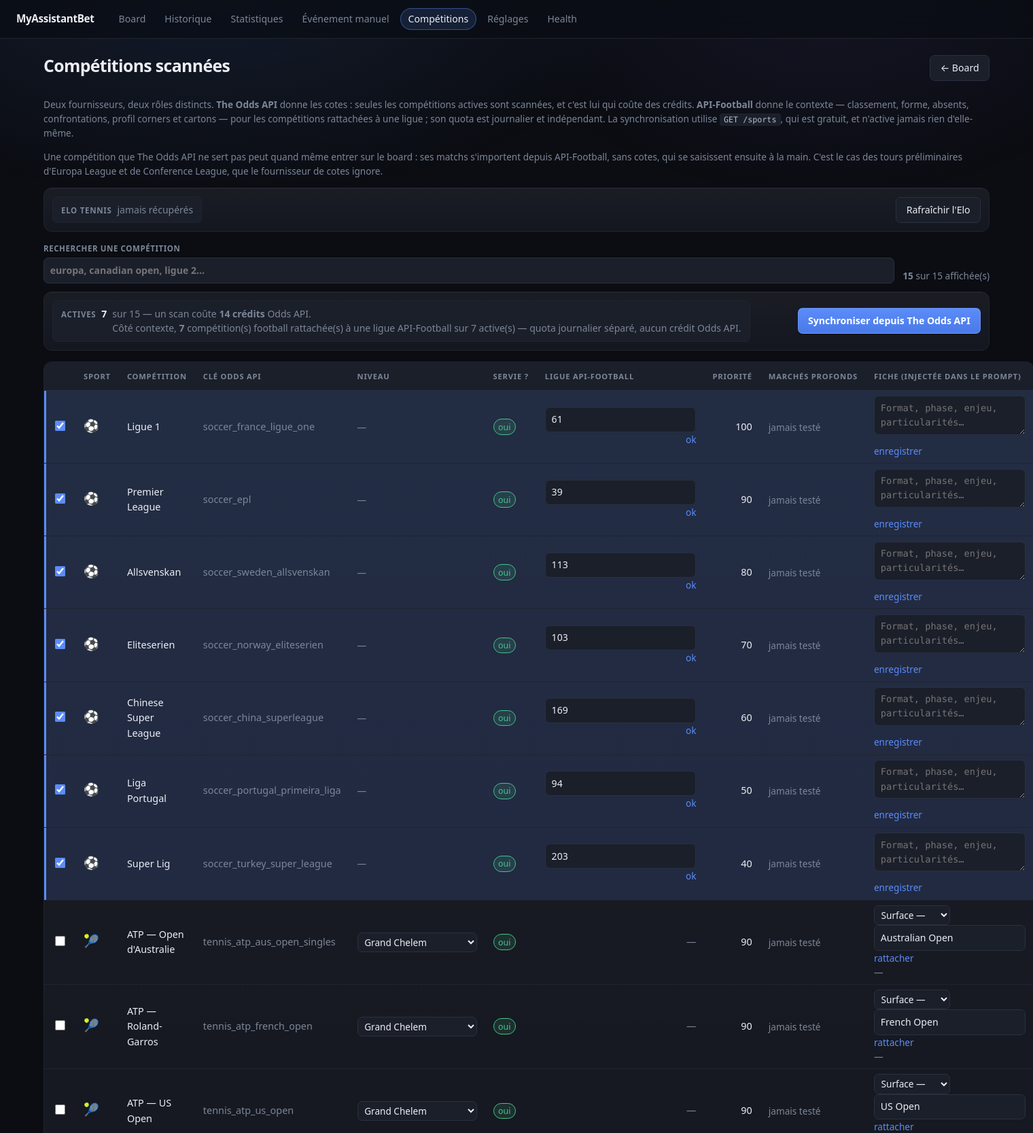
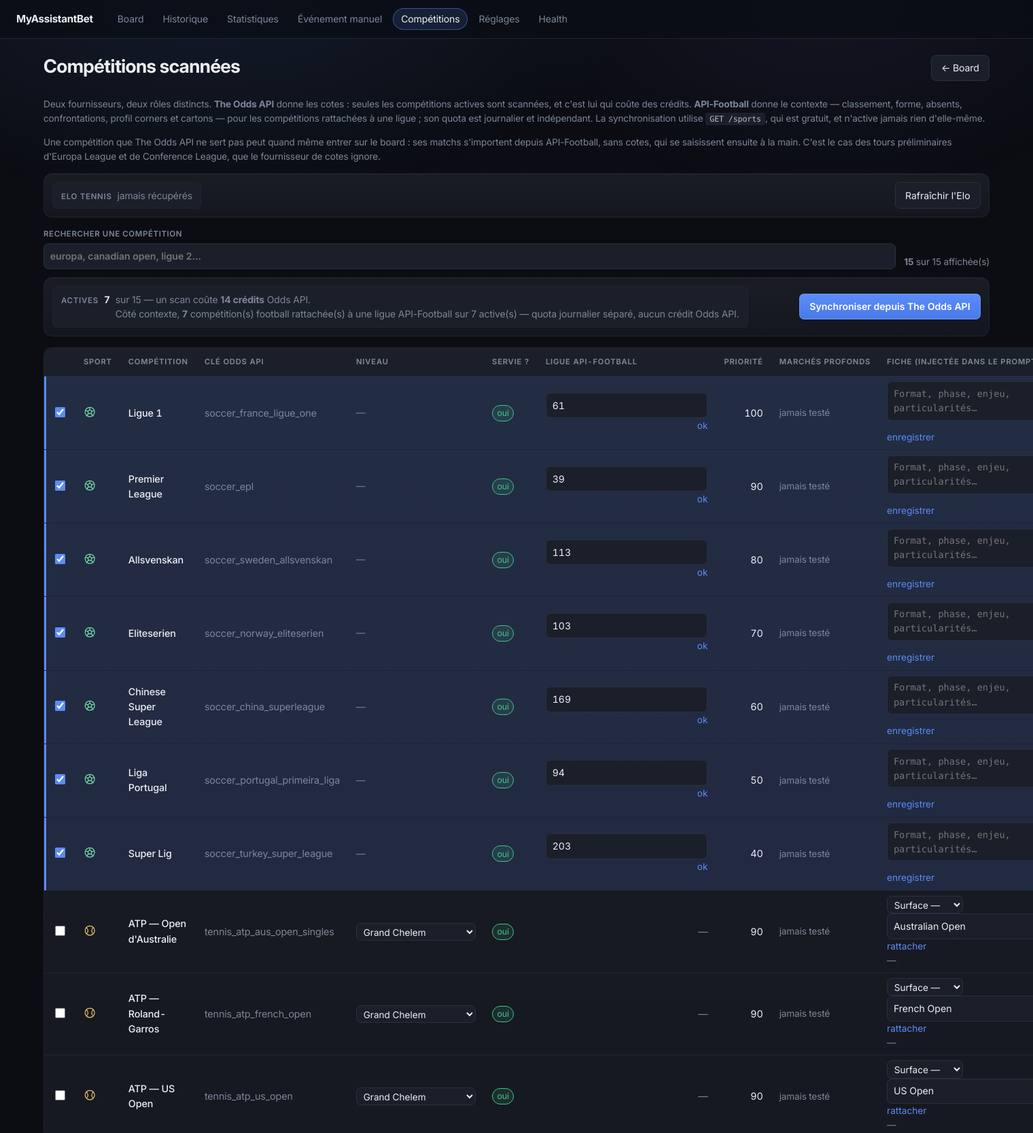
Before and after one commit to tclrcc/myAssistantBet, a FastAPI app: page /competitions in a window 1520 px wide; the page is wider, and only the part inside the window is pictured. Shown: the top 1667 px of that part at 68% size. Run offline with FastAPI, Linux system fonts and the light colour scheme; data comes from the database, SQL or seed files in the repository; data that the repository does not hold is empty; parts of the project's set-up code (start-up, migrations or seed data) failed here and were passed over; some libraries are stand-ins or nearby versions.

Commit message:
Une vraie typographie, des pictogrammes vectoriels, des cartes qui se remplissent
SPEC.md section 9.4 interdit les frameworks front : l'esthetique se travaille
donc en CSS vanilla, et l'essentiel du chemin s'y fait quand meme.

Inter est vendorisee comme htmx — un fichier variable de 344 Ko, licence SIL
OFL, aucun CDN. Elle remplace la pile systeme, qui etait ce qui datait le plus.
Avec elle vient une echelle de six tailles : les titres de section vivaient a
0.95, 1 et 1.05rem, trois valeurs pour un seul niveau, donc aucune hierarchie.

Les pictogrammes de sport deviennent des SVG. Un emoji est rendu par la police
de l'appareil, absent de certaines — la colonne se vidait alors sans rien dire
— et il ne prend jamais la couleur de sa pastille. Ceux des paliers restent :
l'import des picks doit pouvoir les reconnaitre.

Les cartes de statistiques coulent en colonnes au lieu d'une grille, ou la plus
courte de deux laissait un vide jusqu'a la rangee suivante.

```diff
--- a/src/myassistantbet/services/board.py
+++ b/src/myassistantbet/services/board.py
@@ -17,7 +17,7 @@ from ..providers.base import last_known_quota
 from ..providers.oddsapi import PROVIDER as ODDSAPI_PROVIDER
 from . import tennis_round, tournament_day
 from .competitions import category_label, category_rank
-from .labels import affiche, sort_key, sport_emoji
+from .labels import affiche, sort_key
 from .mapping_ui import pending_count
 from .scan import scan_window
 from .session import has_started
@@ -70,10 +70,6 @@ class BoardRow:
     @property
     def affiche(self) -> str:
         return affiche(self.home, self.away)
-
-    @property
-    def sport_emoji(self) -> str:
-        return sport_emoji(self.sport_key)
 
     @property
     def has_odds(self) -> bool:
@@ -395,7 +391,7 @@ def filter_options(
     """
     with connect(settings) as conn:
         sports = [
-            {**dict(row), "emoji": sport_emoji(row["key"])}
+            dict(row)
             for row in conn.execute("SELECT key, label FROM sports ORDER BY id").fetchall()
         ]
         competitions = [
--- a/src/myassistantbet/services/competitions.py
+++ b/src/myassistantbet/services/competitions.py
@@ -18,7 +18,7 @@ from typing import Any
 from ..config import Settings, get_settings
 from ..db import connect
 from ..providers.oddsapi import OddsAPIClient
-from .labels import sort_key, sport_emoji
+from .labels import sort_key
 
 logger = logging.getLogger(__name__)
 
@@ -105,7 +105,6 @@ def list_all(settings: Settings | None = None) -> list[dict[str, Any]]:
     competitions = [
         {
             **dict(row),
-            "sport_emoji": sport_emoji(row["sport_key"]),
             "category_label": category_label(row["category"]),
         }
         for row in rows
--- a/src/myassistantbet/static/app.css
+++ b/src/myassistantbet/static/app.css
@@ -1,5 +1,28 @@
 /* MyAssistantBet — feuille de style unique, sans build step.
    Les tokens vivent dans :root ; tout le reste s'y rapporte. */
+
+/* Inter, vendorisee comme htmx : servie depuis `static/`, aucun CDN, aucun
+   appel reseau depuis la page. Un seul fichier variable couvre toutes les
+   graisses de 100 a 900 — les sept fichiers statiques equivalents peseraient
+   plus lourd et n'offriraient pas les graisses intermediaires.
+
+   L'italique n'est pas vendorise : 378 Ko de plus pour un usage que
+   l'application n'a pas. Un `<em>` sera donc incline par synthese, ce qui
+   suffit a du texte qui n'en contient presque pas.
+
+   `font-display: swap` : la pile systeme s'affiche d'abord et Inter la
+   remplace des qu'elle est la. Sur une application locale le basculement dure
+   quelques millisecondes, et l'inverse — attendre la police — donnerait une
+   page blanche.
+
+   Licence SIL OFL, copie dans `fonts/LICENSE-Inter.txt`. */
+@font-face {
+  font-family: "InterVariable";
+  font-style: normal;
+  font-weight: 100 900;
+  font-display: swap;
+  src: url("fonts/InterVariable.woff2") format("woff2");
+}
 
 :root {
   /* Fonds, du plus profond au plus clair. Legerement bleutes : un gris neutre
@@ -56,7 +79,27 @@
   --shadow-accent: 0 1px 2px rgba(0, 0, 0, 0.35), 0 6px 18px rgba(91, 140, 250, 0.28);
 
   --mono: ui-monospace, SFMono-Regular, "SF Mono", Menlo, Consolas, monospace;
-  --sans: ui-sans-serif, system-ui, -apple-system, "Segoe UI", Roboto, sans-serif;
+  /* La pile systeme reste derriere Inter : elle sert pendant le chargement, et
+     sur un navigateur qui refuserait le woff2. */
+  --sans: "InterVariable", ui-sans-serif, system-ui, -apple-system, "Segoe UI", Roboto,
+    sans-serif;
+
+  /* Echelle typographique. Six tailles, pas une de plus : chacune a un role, et
+     une septieme ne se distinguerait plus de sa voisine. Les valeurs montent
+     d'environ un cinquieme a chaque cran — assez pour que la hierarchie se lise
+     sans mesurer, pas au point de faire des sauts. */
+  --text-xs: 0.72rem;   /* etiquettes en capitales, en-tetes de tableau */
+  --text-sm: 0.82rem;   /* mentions secondaires, notes */
+  --text-md: 0.9rem;    /* corps des tableaux */
+  --text-lg: 1rem;      /* corps courant, titres de section */
+  --text-xl: 1.25rem;   /* titres de bloc */
+  --text-2xl: 1.7rem;   /* titre de page */
+
+  /* Inter se resserre en grandissant : sans cela, un titre parait relache et
+     un texte de 12 px parait comprime. Le crenage suit donc la taille. */
+  --track-tight: -0.022em;
+  --track-snug: -0.011em;
+  --track-wide: 0.06em;
 }
 
 *,
@@ -68,8 +111,12 @@ body {
   background: var(--bg);
   color: var(--text);
   font: 14px/1.55 var(--sans);
+  letter-spacing: var(--track-snug);
   -webkit-font-smoothing: antialiased;
   text-rendering: optimizeLegibility;
+  /* Inter porte un axe optique : les fines chasses des petits corps
+     s'epaississent d'elles-memes, ce qu'aucun reglage manuel ne rattrape. */
+  font-optical-sizing: auto;
 }
 
 /* Une seule lueur, tres diffuse, derriere la barre de navigation. Elle donne
@@ -472,17 +519,17 @@ a.badge:hover { border-color: var(--accent-line); text-decoration: none; }
   margin-bottom: var(--s4);
 }
 .page-head h1 {
-  font-size: 1.55rem;
+  font-size: var(--text-2xl);
   margin: 0;
   font-weight: 700;
-  letter-spacing: -0.025em;
+  letter-spacing: var(--track-tight);
 }
 .page-head { margin-bottom: var(--s5); }
 .page-head .actions { display: flex; gap: var(--s2); align-items: center; flex-shrink: 0; }
 .page-head form { display: inline; }
 
 .group { margin-bottom: var(--s5); }
-.group h2 { font-size: 0.95rem; font-weight: 650; margin: 0 0 var(--s2); }
+.group h2 { font-size: var(--text-lg); font-weight: 650; margin: 0 0 var(--s2); }
 
 .progress {
   height: 4px;
@@ -663,7 +710,8 @@ tr.result-loss td:first-child { box-shadow: inset 3px 0 0 var(--alert); }
   gap: var(--s3);
   margin: var(--s6) 0 var(--s2);
 }
-.section-head h2 { font-size: 1rem; font-weight: 650; margin: 0; }
+.section-head h2 { font-size: var(--text-xl); font-weight: 650; margin: 0;
+                   letter-spacing: var(--track-tight); }
 .section-head span { margin-left: auto; text-align: right; }
 
 /* Ce qui ne sert qu'une fois par session — coller un tableau, ajouter une
@@ -947,6 +995,30 @@ kbd {
 .import-table input.tiny { width: 4rem; min-width: 0; text-align: right; }
 .import-table select { max-width: 15rem; }
 
+/* --- Pictogrammes ---------------------------------------------------------- */
+
+/* Le sprite n'est jamais visible : il ne sert qu'a definir les `<symbol>` que
+   `<use>` instancie. `display: none` supprimerait aussi les symboles sur
+   certains navigateurs — d'ou une taille nulle plutot qu'un retrait du flux. */
+.sprite { position: absolute; width: 0; height: 0; overflow: hidden; }
+
+/* `currentColor` fait suivre la couleur de la pastille qui porte l'icone :
+   c'est tout l'interet du SVG sur l'emoji, dont la couleur est figee dans la
+   police. `1em` la cale sur la taille du texte voisin. */
+.icon {
+  width: 1em;
+  height: 1em;
+  fill: none;
+  stroke: currentColor;
+  stroke-width: 1.7;
+  stroke-linecap: round;
+  stroke-linejoin: round;
+  /* Un `<svg>` est en ligne, donc pose sur la ligne de base : sans cela le
+     pictogramme flotte au-dessus du texte qui l'accompagne. */
+  vertical-align: -0.125em;
+  flex: none;
+}
+
 /* --- Reperage des sports --------------------------------------------------- */
 
 .sport {
@@ -1001,7 +1073,8 @@ table.board tbody tr.is-selected td:first-child { box-shadow: inset 3px 0 0 var(
   margin-bottom: var(--s4);
   border-bottom: 1px solid var(--line-soft);
 }
-.block-head h2 { font-size: 1.05rem; font-weight: 650; margin: 0; }
+.block-head h2 { font-size: var(--text-xl); font-weight: 650; margin: 0;
+                 letter-spacing: var(--track-tight); }
 .block-head span { margin-left: auto; text-align: right; }
 .block-note {
   color: var(--text-dim);
@@ -1123,7 +1196,17 @@ table.board tbody tr.is-selected td:first-child { box-shadow: inset 3px 0 0 var(
   margin-bottom: var(--s4);
 }
 @media (min-width: 900px) {
-  .charts { grid-template-columns: repeat(2, minmax(0, 1fr)); }
+  /* Des colonnes, pas une grille. En grille, les cartes se rangent par
+     rangees et la plus courte des deux laisse un vide sous elle jusqu'a la
+     rangee suivante — sur cette page, trois trous sur quatre rangees. En flux
+     de colonnes, chacune se remplit a sa hauteur et les vides disparaissent.
+     `break-inside` empeche qu'une carte soit coupee en deux au passage. */
+  .charts {
+    display: block;
+    column-count: 2;
+    column-gap: var(--s3);
+  }
+  .charts > * { break-inside: avoid; margin-bottom: var(--s3); }
 }
 .chart-card {
   padding: var(--s4);
@@ -1190,7 +1273,7 @@ table.board tbody tr.is-selected td:first-child { box-shadow: inset 3px 0 0 var(
 .bar-row.is-void .bar-value { color: var(--muted); }
 
 .stats h3 { color: var(--text-dim); }
-.group > h2 { font-size: 1rem; }
+.group > h2 { font-size: var(--text-lg); }
 
 /* Le compte reste affiche jusqu'en bas : « 100 % » sur un pari et « 100 % » sur
    quarante ne disent pas la meme chose, et le masquer sur petit ecran serait
@@ -1407,10 +1490,10 @@ details.panel,
    n'apparait qu'au survol : permanente, elle ferait vibrer toute la page. */
 button.primary:hover { box-shadow: var(--shadow-accent), var(--edge); }
 
-/* Titres legerement resserres. Aux graisses hautes, l'espacement par defaut
-   d'une police systeme est calibre pour du texte courant et rend les titres
-   mous. `.page-head h1` le faisait deja ; c'est vrai de tous les niveaux. */
-h1, h2, h3 { letter-spacing: -0.015em; }
+/* Aux graisses hautes, l'espacement par defaut est calibre pour du texte
+   courant et rend les titres mous. Le crenage suit donc la taille — les gros
+   titres portent `--track-tight` sur leur propre regle. */
+h1, h2, h3 { letter-spacing: var(--track-snug); }
 
 /* Le mouvement est un ornement : qui l'a desactive au niveau du systeme ne
    doit pas le subir ici. */
--- a/src/myassistantbet/templates/_board.html
+++ b/src/myassistantbet/templates/_board.html
@@ -31,7 +31,7 @@
         <input type="radio" name="sport" id="sport-{{ sport.key }}" value="{{ sport.key }}"
                {% if filters.sport == sport.key %}checked{% endif %}>
         <label for="sport-{{ sport.key }}" title="{{ sport.label }}">
-          <span aria-hidden="true">{{ sport.emoji }}</span>
+          <svg class="icon" aria-hidden="true"><use href="#i-{{ sport.key }}"></use></svg>
           <span class="sport-name">{{ sport.label }}</span>
         </label>
       {% endfor %}
@@ -138,7 +138,7 @@
         <td class="num">{{ row.local_time.strftime('%d/%m %H:%M') }}</td>
         <td class="tight">
           <span class="sport sport-{{ row.sport_key }}" title="{{ row.sport_label }}">
-            <span aria-hidden="true">{{ row.sport_emoji }}</span>
+            <svg class="icon" aria-hidden="true"><use href="#i-{{ row.sport_key }}"></use></svg>
             <span class="visually-hidden">{{ row.sport_label }}</span>
           </span>
         </td>
--- a/src/myassistantbet/templates/_competitions.html
+++ b/src/myassistantbet/templates/_competitions.html
@@ -139,7 +139,7 @@
         </td>
         <td class="tight">
           <span class="sport sport-{{ competition.sport_key }}" title="{{ competition.sport_label }}">
-            <span aria-hidden="true">{{ competition.sport_emoji }}</span>
+            <svg class="icon" aria-hidden="true"><use href="#i-{{ competition.sport_key }}"></use></svg>
             <span class="visually-hidden">{{ competition.sport_label }}</span>
           </span>
         </td>
--- a/src/myassistantbet/templates/base.html
+++ b/src/myassistantbet/templates/base.html
@@ -9,6 +9,33 @@
   <script src="/static/app.js" defer></script>
 </head>
 <body>
+  {# Pictogrammes de sport, en SVG plutot qu'en emoji. Trois raisons : un emoji
+     est rendu par la police de l'appareil, donc different d'une machine a
+     l'autre et absent de certaines — la colonne « Sport » se vidait alors sans
+     rien dire ; il ne prend pas la couleur de sa pastille, la ou `currentColor`
+     la suit ; et sa graisse ne s'accorde a aucune typographie.
+
+     Un sprite en tete de page plutot qu'un fichier par icone : trois requetes
+     de moins, et `<use>` les instancie autant de fois que le board a de lignes
+     sans les redecrire. #}
+  <svg class="sprite" aria-hidden="true" focusable="false">
+    <symbol id="i-football" viewBox="0 0 24 24">
+      <circle cx="12" cy="12" r="9"/>
+      <path d="M12 7.6l3.9 2.8-1.5 4.6H9.6L8.1 10.4z"/>
+      <path d="M12 3v4.6M20.6 9.2l-4.7 1.2M18.3 19.4L15 15M5.7 19.4L9 15M3.4 9.2l4.7 1.2"/>
+    </symbol>
+    <symbol id="i-tennis" viewBox="0 0 24 24">
+      <circle cx="12" cy="12" r="9"/>
+      <path d="M5.2 6.1A7 7 0 0 1 5.2 17.9"/>
+      <path d="M18.8 6.1A7 7 0 0 0 18.8 17.9"/>
+    </symbol>
+    <symbol id="i-cycling" viewBox="0 0 24 24">
+      <circle cx="5.5" cy="17" r="3.6"/>
+      <circle cx="18.5" cy="17" r="3.6"/>
+      <path d="M5.5 17l4.4-7.4h4.8l-2.6 7.4M14.7 9.6h2.6l1.2 7.4M9.9 9.6h5.6"/>
+    </symbol>
+  </svg>
+
   <header class="topbar">
     <a class="brand" href="/">MyAssistantBet</a>
     <nav>
```
Also changed, not shown: CLAUDE.md (+29 -1 lines), src/myassistantbet/services/labels.py (+12 -7 lines), src/myassistantbet/templates/_banner.html (+9 -10 lines), tests/test_competitions.py (+7 -3 lines), tests/test_routes.py (+20 -0 lines), src/myassistantbet/static/fonts/InterVariable.woff2 (added), src/myassistantbet/static/fonts/LICENSE-Inter.txt (added).
